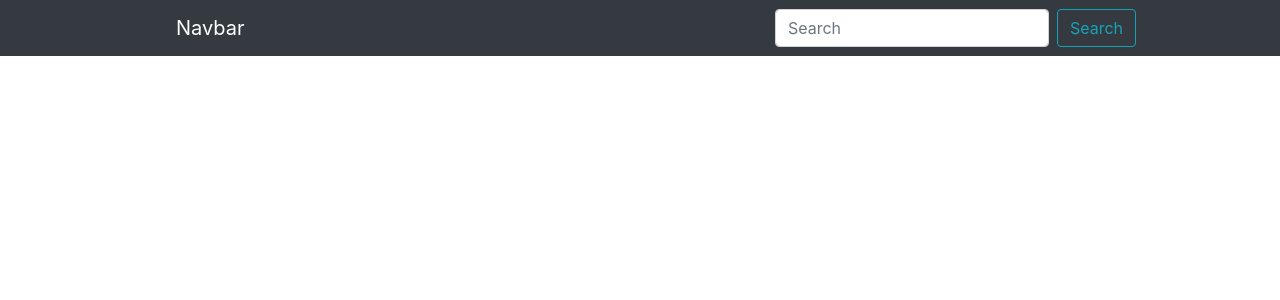
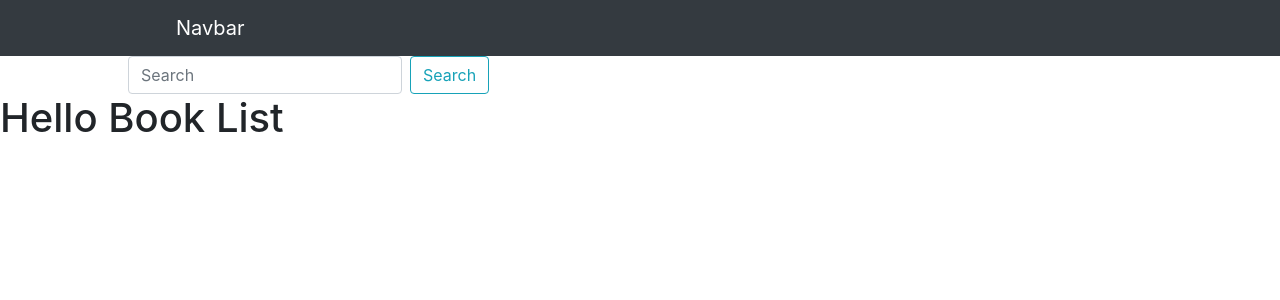
Before and after one commit to KJablonski08/book-browser, a React (Create React App) app: page /books in a window 1280 px wide. Shown: the top 300 px of the page. Built offline with nearby package versions, Linux system fonts and the light colour scheme; no server answers.

Commit message:
app fetching book data from google books api

```diff
--- a/public/index.html
+++ b/public/index.html
@@ -9,7 +9,6 @@
 			name="description"
 			content="Web site created using create-react-app"
 		/>
-    <link rel="apple-touch-icon" href="%PUBLIC_URL%/logo192.png" />
 		<!--
       manifest.json provides metadata used when your web app is installed on a
       user's mobile device or desktop. See https://developers.google.com/web/fundamentals/web-app-manifest/
--- a/src/App.js
+++ b/src/App.js
@@ -2,15 +2,19 @@ import React from 'react';
 import { Route } from 'react-router-dom';
 import Nav from './components/Nav';
 import Home from './components/Home';
+import BookList from './components/BookList';
+import SearchForm from './components/SearchForm';
 
 const App = () => {
 	return (
 		<div>
 			<header>
 				<Nav />
+				<SearchForm />
 			</header>
 			<main>
-				<Route path='/' exact component={Home} />
+				<Route exact path='/' component={Home} />
+				<Route path='/books' component={BookList} />
 			</main>
 		</div>
 	);
--- /dev/null
+++ b/src/components/BookList.js
@@ -0,0 +1,23 @@
+import React, { useState, useEffect } from 'react';
+
+const BookList = () => {
+	const [books, setBooks] = useState([]);
+	useEffect(() => {
+		fetch(
+			`https://www.googleapis.com/books/v1/volumes?q=intitle:harry+potter+and+the+sorcerers+stone&key=${process.env.REACT_APP_KEY}`
+		)
+			.then((res) => res.json())
+			.then((res) => {
+				setBooks(res);
+			})
+			.catch(console.error);
+	}, []);
+	console.log(books);
+	return (
+		<div>
+			<h1>Hello Book List</h1>
+		</div>
+	);
+};
+
+export default BookList;
--- a/src/components/Nav.js
+++ b/src/components/Nav.js
@@ -1,5 +1,5 @@
 import React from 'react';
-import { Nav, Navbar, Form, FormControl, Button } from 'react-bootstrap';
+import { Nav, Navbar } from 'react-bootstrap';
 
 const nav = () => {
 	return (
@@ -13,10 +13,6 @@ const nav = () => {
 					<Nav.Link href='#features'>Features</Nav.Link>
 					<Nav.Link href='#pricing'>Pricing</Nav.Link> */}
 				</Nav>
-				<Form inline className='search'>
-					<FormControl type='text' placeholder='Search' className='mr-sm-2' />
-					<Button variant='outline-info'>Search</Button>
-				</Form>
 			</Navbar>
 		</div>
 	);
--- /dev/null
+++ b/src/components/SearchForm.js
@@ -0,0 +1,15 @@
+import React from 'react';
+import { Form, FormControl, Button } from 'react-bootstrap';
+
+const SearchForm = () => {
+	return (
+		<div>
+			<Form inline className='search'>
+				<FormControl type='text' placeholder='Search' className='mr-sm-2' />
+				<Button variant='outline-info'>Search</Button>
+			</Form>
+		</div>
+	);
+};
+
+export default SearchForm;
```
Also changed, not shown: public/manifest.json. Lines whose indentation alone changed are shown as unchanged.
